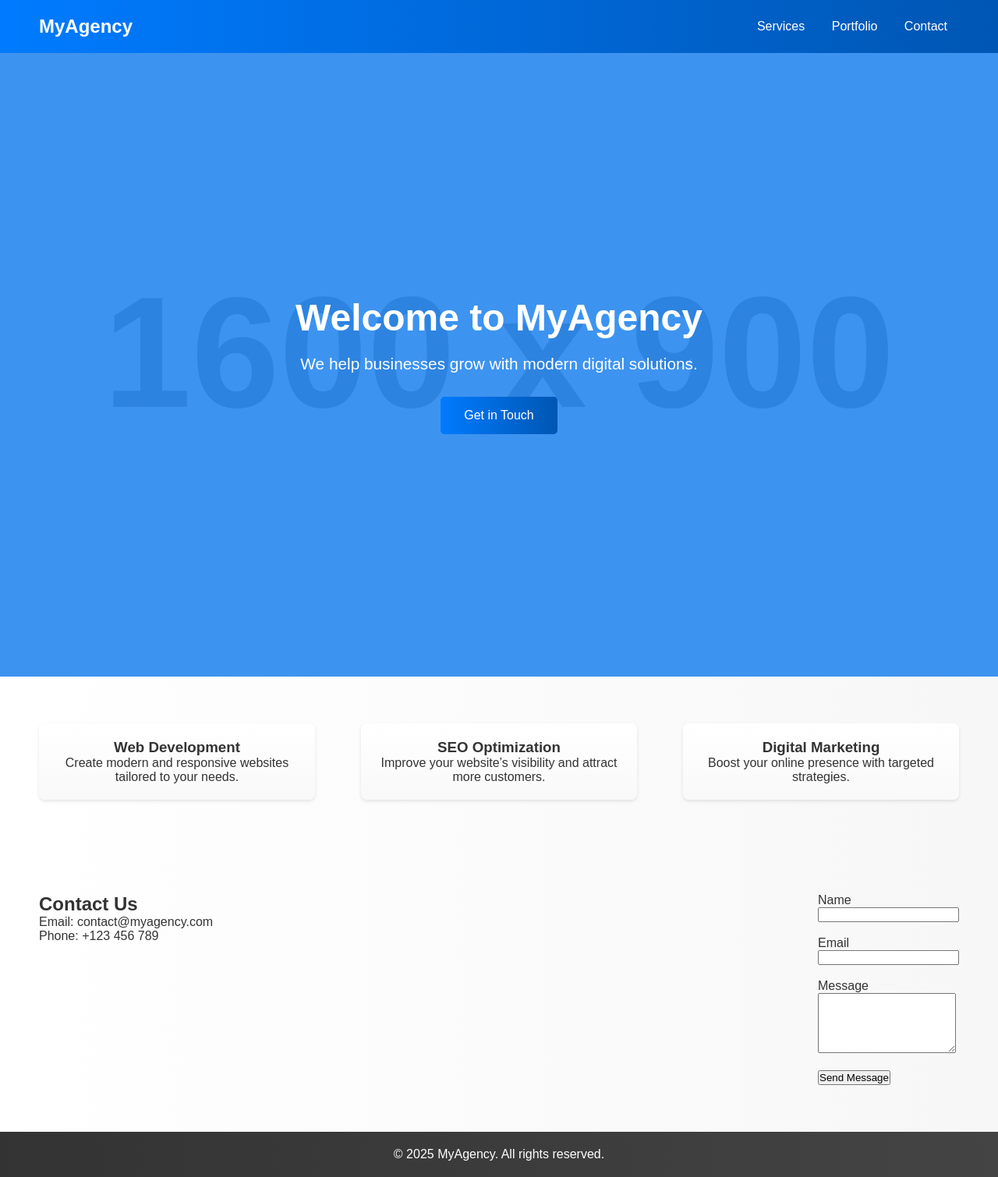
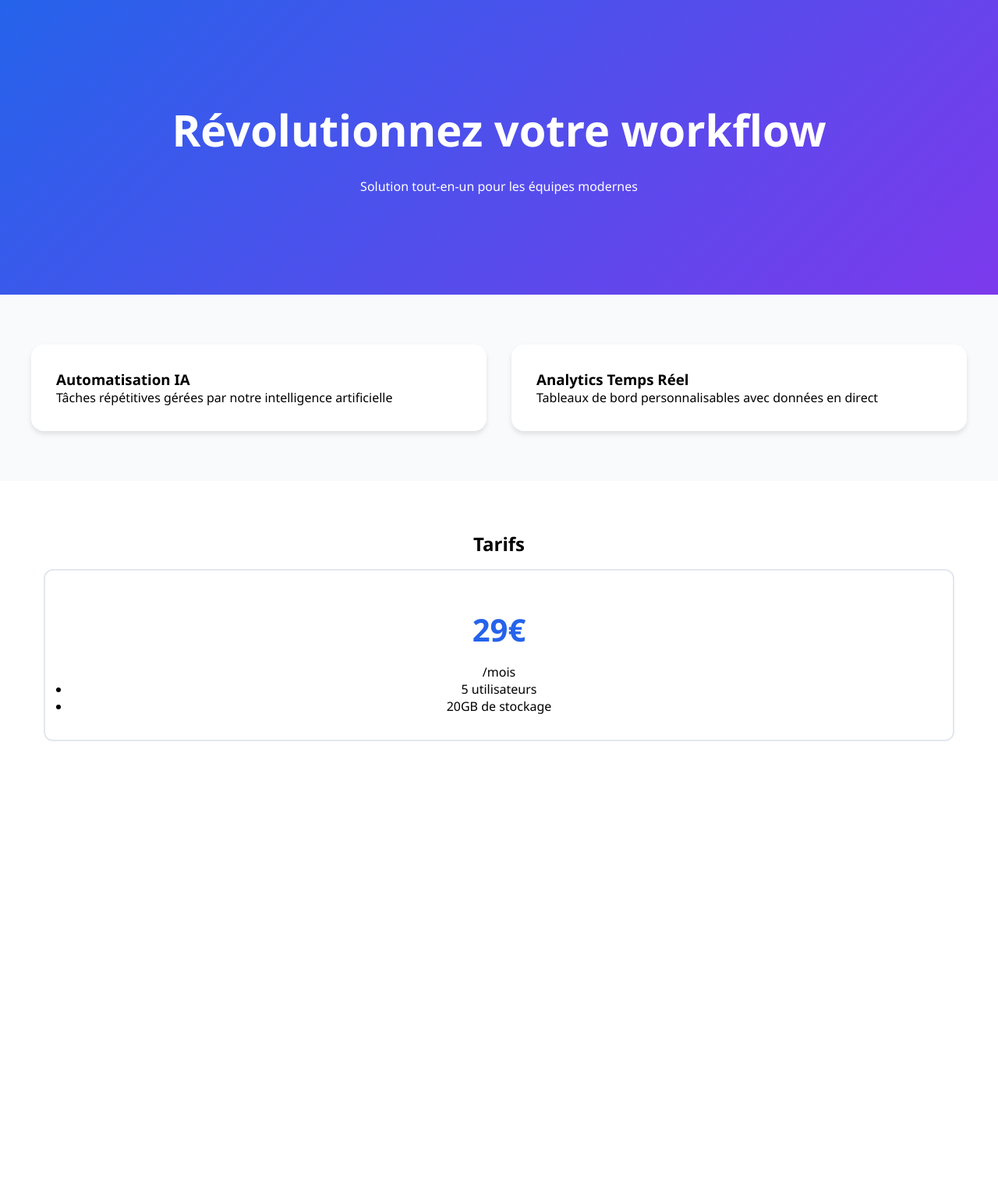
Before and after one commit to LAARF007/web_pages, a plain HTML site: page index.html in a window 1280 px wide. Shown: the whole page at 78% size. After the commit the page ends 1031 px from the top, so only its background shows below. Drawn offline with Linux system fonts and the light colour scheme; placeholder pictures from the web are drawn by us.

Commit message:
Déploiement du site - 2025-04-25 00:31:39

```diff
--- a/index.html
+++ b/index.html
@@ -1,146 +1,123 @@
-<!DOCTYPE html><html xmlns="http://www.w3.org/1999/xhtml" lang="en"><head>
+<!DOCTYPE html><html xmlns="http://www.w3.org/1999/xhtml" lang="fr"><head>
     <meta charset="UTF-8" />
     <meta name="viewport" content="width=device-width, initial-scale=1.0" />
-    <title>Agence Landing Page</title>
+    <title>TechSphere - SaaS Innovant</title>
     <style>
-
+        /* Reset + Variables */
         * {
             margin: 0;
             padding: 0;
             box-sizing: border-box;
-            font-family: 'Poppins', sans-serif;
+            font-family: 'Segoe UI', sans-serif;
         }
-        body {
-            background: linear-gradient(to right, #f4f4f4, #eaeaea);
-            color: #333;
+
+        :root {
+            --blue: #2563eb;
+            --gradient: linear-gradient(135deg, #2563eb 0%, #7c3aed 100%);
+            --dark: #1e293b;
         }
-        header {
-            display: flex;
-            justify-content: space-between;
-            align-items: center;
-            padding: 20px 50px;
-            background: linear-gradient(to right, #007BFF, #0056b3);
-            box-shadow: 0 2px 4px rgba(0, 0, 0, 0.1);
-        }
-        header .logo {
-            font-size: 1.5em;
-            font-weight: bold;
-            color: #fff;
-        }
-        nav a {
-            margin: 0 15px;
-            text-decoration: none;
-            color: #fff;
-            transition: color 0.3s;
-        }
-        nav a:hover {
-            color: #ddd;
-        }
+
+        /* Hero */
         .hero {
-            height: 100vh;
-            display: flex;
-            flex-direction: column;
-            justify-content: center;
-            align-items: center;
-            background: linear-gradient(to bottom, rgba(0, 123, 255, 0.7), rgba(0, 123, 255, 0.7)), url('https://via.placeholder.com/1600x900') no-repeat center center/cover;
+            padding: 8rem 2rem;
+            background: var(--gradient);
             color: white;
             text-align: center;
         }
+
         .hero h1 {
-            font-size: 3em;
-            margin-bottom: 20px;
+            font-size: 3.5rem;
+            margin-bottom: 1.5rem;
         }
-        .hero p {
-            font-size: 1.3em;
-            margin-bottom: 30px;
+
+        /* Features Grid */
+        .features {
+            padding: 4rem 2rem;
+            background: #f8fafc;
         }
-        .hero a {
-            padding: 15px 30px;
-            background: linear-gradient(to right, #007BFF, #0056b3);
-            color: white;
-            text-decoration: none;
-            border-radius: 5px;
-            transition: background 0.3s;
+
+        .grid {
+            display: grid;
+            grid-template-columns: repeat(auto-fit, minmax(300px, 1fr));
+            gap: 2rem;
+            max-width: 1200px;
+            margin: 0 auto;
         }
-        .hero a:hover {
-            background: linear-gradient(to right, #0056b3, #007BFF);
+
+        .card {
+            background: white;
+            padding: 2rem;
+            border-radius: 16px;
+            box-shadow: 0 4px 6px rgba(0,0,0,0.1);
         }
-        .section {
-            padding: 60px 50px;
-            background: linear-gradient(to right, #fff, #f7f7f7);
+
+        .card:hover {
+            transform: translateY(-5px);
+            transition: 0.3s;
         }
-        .services, .contact {
-            display: flex;
-            justify-content: space-between;
-        }
-        .service-item {
-            width: 30%;
-            background: linear-gradient(to bottom, #ffffff, #f9f9f9);
-            padding: 20px;
-            box-shadow: 0 2px 4px rgba(0, 0, 0, 0.1);
-            border-radius: 8px;
+
+        /* Pricing */
+        .pricing {
+            padding: 4rem 2rem;
             text-align: center;
         }
-        .footer {
-            padding: 20px;
-            background: linear-gradient(to right, #333, #444);
-            color: white;
-            text-align: center;
+
+        .price-card {
+            border: 2px solid #e2e8f0;
+            border-radius: 12px;
+            padding: 2rem;
+            margin: 1rem;
+        }
+
+        .price-card h3 {
+            color: var(--blue);
+            font-size: 2.5rem;
+            margin: 1rem 0;
+        }
+
+        /* Responsive */
+        @media (max-width: 768px) {
+            .hero h1 {
+                font-size: 2.5rem;
+            }
         }
     </style>
 </head>
 <body>
-
-<header>
-    <div class="logo">MyAgency</div>
-    <nav>
-        <a href="#services">Services</a>
-        <a href="#portfolio">Portfolio</a>
-        <a href="#contact">Contact</a>
-    </nav>
-</header>
-
-<section class="hero element-highlight" data-element-type="SECTION">
-    <h1 class="element-highlight" data-element-type="H1">Welcome to MyAgency</h1>
-    <p>We help businesses grow with modern digital solutions.</p>
-    <a href="#contact">Get in Touch</a>
+<!-- Hero -->
+<section class="hero">
+    <h1>Révolutionnez votre workflow</h1>
+    <p>Solution tout-en-un pour les équipes modernes</p>
 </section>
 
-<section class="section services" id="services">
-    <div class="service-item">
-        <h3>Web Development</h3>
-        <p>Create modern and responsive websites tailored to your needs.</p>
-    </div>
-    <div class="service-item">
-        <h3>SEO Optimization</h3>
-        <p>Improve your website’s visibility and attract more customers.</p>
-    </div>
-    <div class="service-item">
-        <h3>Digital Marketing</h3>
-        <p>Boost your online presence with targeted strategies.</p>
+<!-- Features -->
+<section class="features">
+    <div class="grid">
+        <div class="card">
+            <h3>Automatisation IA</h3>
+            <p>Tâches répétitives gérées par notre intelligence artificielle</p>
+        </div>
+        <div class="card">
+            <h3>Analytics Temps Réel</h3>
+            <p>Tableaux de bord personnalisables avec données en direct</p>
+        </div>
     </div>
 </section>
 
-<section class="section contact" id="contact">
-    <div>
-        <h2>Contact Us</h2>
-        <p>Email: contact@myagency.com</p>
-        <p>Phone: +123 456 789</p>
+<!-- Pricing -->
+<section class="pricing">
+    <h2>Tarifs</h2>
+    <div class="grid">
+        <div class="price-card">
+            <h3>29€</h3>
+            <p>/mois</p>
+            <ul>
+                <li>5 utilisateurs</li>
+                <li>20GB de stockage</li>
+            </ul>
+        </div>
     </div>
-    <form>
-        <label for="name">Name</label><br />
-        <input type="text" id="name" name="name" required="" /><br /><br />
-        <label for="email">Email</label><br />
-        <input type="email" id="email" name="email" required="" /><br /><br />
-        <label for="message">Message</label><br />
-        <textarea id="message" name="message" rows="5" required=""></textarea><br /><br />
-        <button type="submit">Send Message</button>
-    </form>
 </section>
-
-<footer class="footer">
-    <p>© 2025 MyAgency. All rights reserved.</p>
-</footer>
 
 
 </body></html>
```
